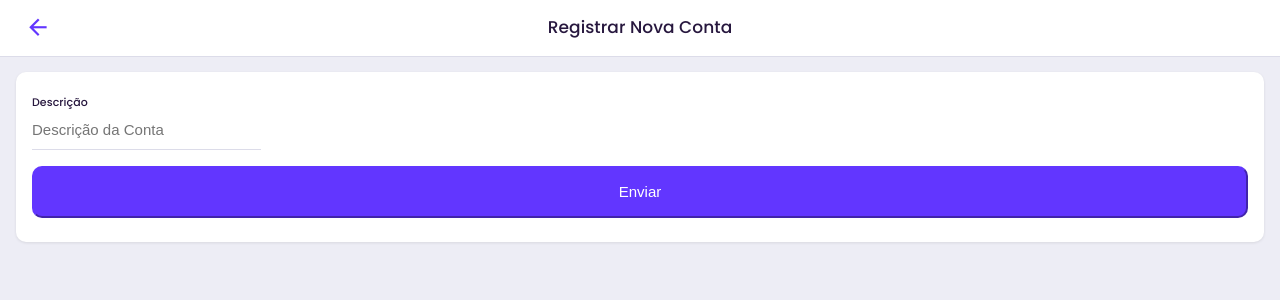
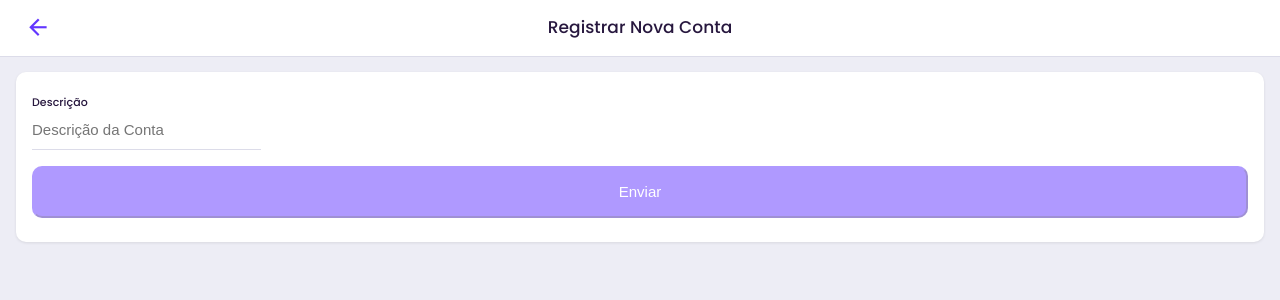
Before and after one commit to kellyoliveira/wisecontrol, an Angular app in the folder wisecontrol-webui/: page /account-register in a window 1280 px wide. Shown: the top 300 px of the page. Built offline with nearby package versions, Linux system fonts and the light colour scheme.

Commit message:
Habilitar botão de cadastro nos registros da aplicação somente após o preenchimento dos dados.

```diff
--- a/wisecontrol-webui/src/app/features/account-register/account-register.page.html
+++ b/wisecontrol-webui/src/app/features/account-register/account-register.page.html
@@ -29,7 +29,7 @@
 
                         <div class="form-group basic">
                             <button type="button" class="btn btn-primary btn-block btn-lg"
-                            (click)="registerAccount()">Enviar</button>
+                            (click)="registerAccount()" [ngClass]="{'disabled-button' : (accountForm.invalid || messageService.isLoadingData)}">Enviar</button>
                         </div>
                     </form>
                 </div>
--- a/wisecontrol-webui/src/app/features/account-register/account-register.page.scss
+++ b/wisecontrol-webui/src/app/features/account-register/account-register.page.scss
@@ -1,3 +1,3 @@
-.teste {
-    display:none;
+.disabled-button {
+    opacity: 50%;
 }
--- a/wisecontrol-webui/src/app/features/account-register/account-register.page.ts
+++ b/wisecontrol-webui/src/app/features/account-register/account-register.page.ts
@@ -22,7 +22,7 @@ export class AccountRegisterPage  {
     private zone: NgZone,
     private router: Router,
     private route: ActivatedRoute,
-    private messageService: MessageService,
+    protected messageService: MessageService,
     private accountService: AccountService
   ) {
 
--- a/wisecontrol-webui/src/app/features/credit-register/credit-register.page.html
+++ b/wisecontrol-webui/src/app/features/credit-register/credit-register.page.html
@@ -50,7 +50,8 @@
 
                         <div class="form-group basic">
                             <button type="button" class="btn btn-primary btn-block btn-lg"
-                                data-bs-dismiss="modal" (click)="registerCredit()">Enviar</button>
+                             (click)="registerCredit()"
+                             [ngClass]="{'disabled-button' : (creditForm.invalid || messageService.isLoadingData)}">Enviar</button>
                         </div>
                     </form>
                 </div>
--- a/wisecontrol-webui/src/app/features/credit-register/credit-register.page.scss
+++ b/wisecontrol-webui/src/app/features/credit-register/credit-register.page.scss
@@ -1,3 +1,3 @@
-.teste {
-    display:none;
+.disabled-button {
+    opacity: 50%;
 }
--- a/wisecontrol-webui/src/app/features/credit-register/credit-register.page.ts
+++ b/wisecontrol-webui/src/app/features/credit-register/credit-register.page.ts
@@ -26,7 +26,7 @@ export class CreditRegisterPage  {
     private zone: NgZone,
     private router: Router,
     private route: ActivatedRoute,
-    private messageService: MessageService,
+    protected messageService: MessageService,
     private transactionService: TransactionService,
     private accountService: AccountService
   ) {
--- a/wisecontrol-webui/src/app/features/debit-register/debit-register.page.html
+++ b/wisecontrol-webui/src/app/features/debit-register/debit-register.page.html
@@ -50,7 +50,7 @@
 
                         <div class="form-group basic">
                             <button type="button" class="btn btn-primary btn-block btn-lg"
-                            (click)="registerDebit()">Enviar</button>
+                            (click)="registerDebit()"  [ngClass]="{'disabled-button' : (debitForm.invalid || messageService.isLoadingData)}">Enviar</button>
                         </div>
                     </form>
                 </div>
--- a/wisecontrol-webui/src/app/features/debit-register/debit-register.page.scss
+++ b/wisecontrol-webui/src/app/features/debit-register/debit-register.page.scss
@@ -1,3 +1,3 @@
-.teste {
-    display:none;
+.disabled-button {
+    opacity: 50%;
 }
--- a/wisecontrol-webui/src/app/features/debit-register/debit-register.page.ts
+++ b/wisecontrol-webui/src/app/features/debit-register/debit-register.page.ts
@@ -26,7 +26,7 @@ export class DebitRegisterPage  {
     private zone: NgZone,
     private router: Router,
     private route: ActivatedRoute,
-    private messageService: MessageService,
+    protected messageService: MessageService,
     private accountService: AccountService,
     private transactionService: TransactionService
   ) {
@@ -101,9 +101,6 @@ export class DebitRegisterPage  {
 
   saveTransactionDebit() {
 
-
-    alert("saveTransactionDebit");
-
     this.errorMessage = '';
     this.messageService.blockUI();
     this.messageService.isLoadingData = true;
```
